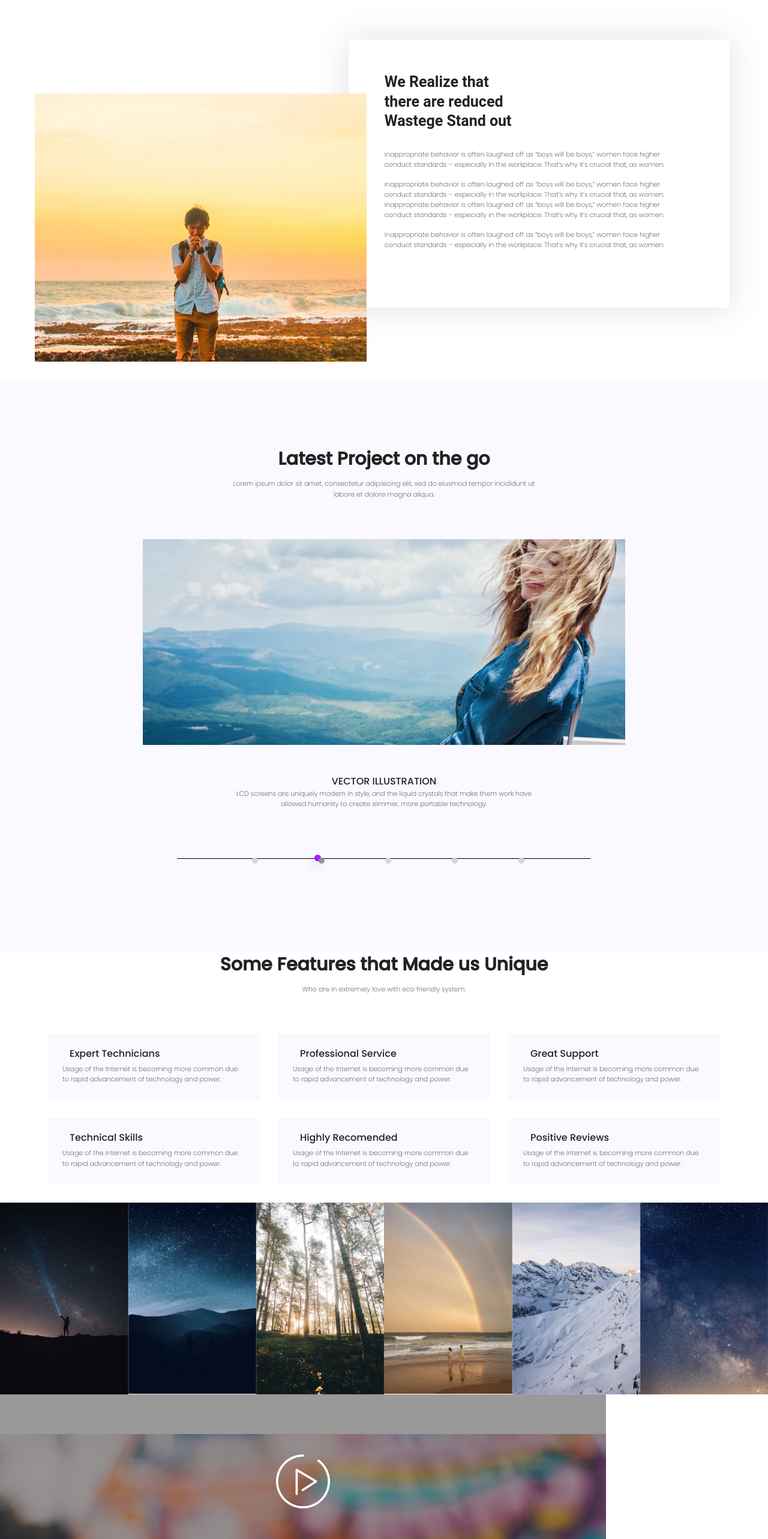
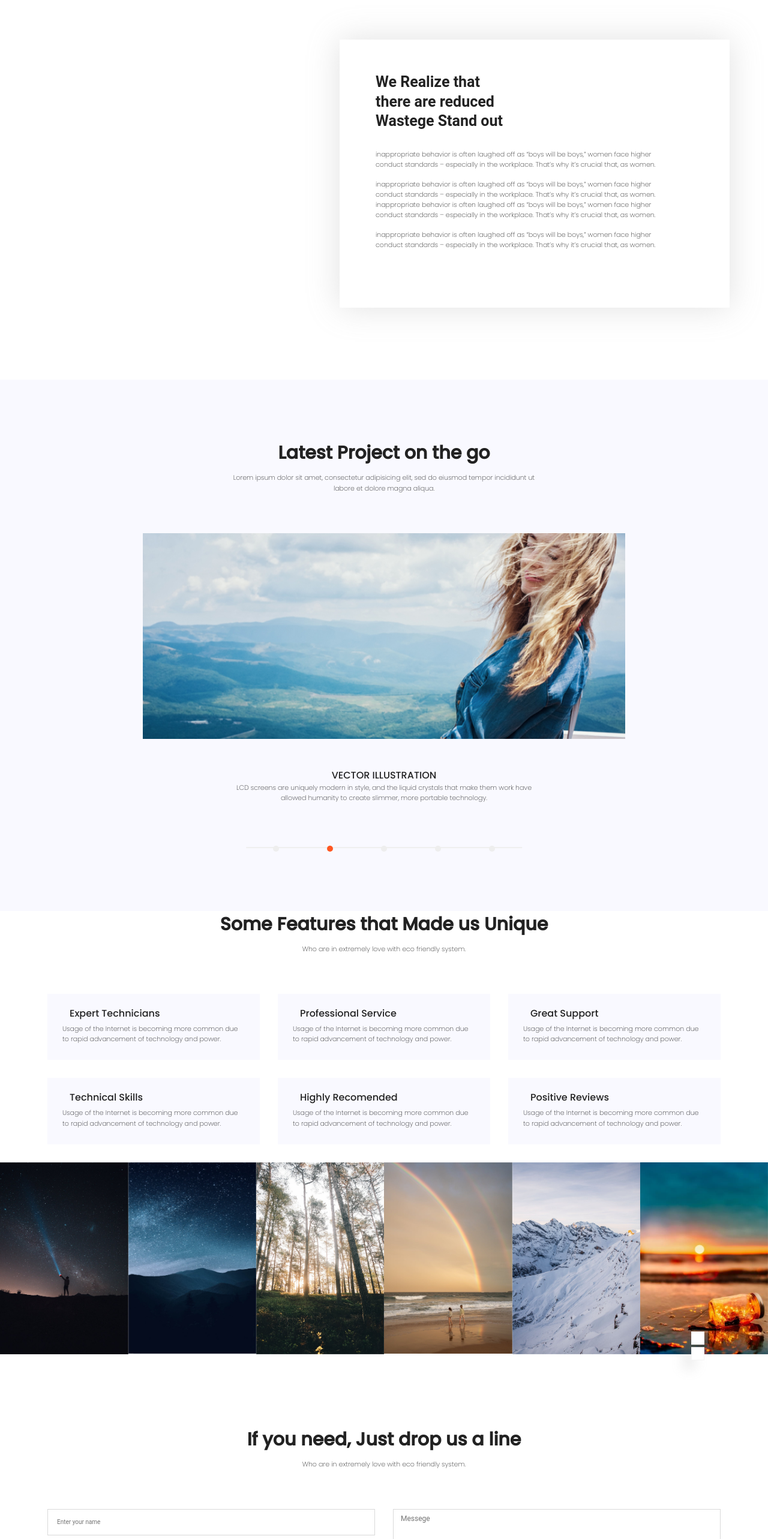
Before and after one commit to ElhamFadel/Travel-React-, a React (Create React App) app: page / in a window 1280 px wide. Shown: the part 1032-3598 px from the top of the page at 60% size. Built offline with nearby package versions, Linux system fonts and the light colour scheme.

Commit message:
Edit Image slider

```diff
--- a/src/componentHome/GalleryImage/index.js
+++ b/src/componentHome/GalleryImage/index.js
@@ -5,19 +5,36 @@ import Image3 from "../../assets/img/3.jpeg";
 import Image4 from "../../assets/img/4.jpeg";
 import Image5 from "../../assets/img/5.jpeg";
 import Image6 from "../../assets/img/6.jpeg";
+import Image8 from "../../assets/img/8.jpeg";
+import "./style.css";
 import OwlCarousel from "react-owl-carousel";
 import "owl.carousel/dist/assets/owl.carousel.css";
 import "owl.carousel/dist/assets/owl.theme.default.css";
 const options = {
-  items: 6,
   nav: true,
   autoplay: true,
   loop: true,
+  dots: false,
+  responsive: {
+    0: {
+      items: 1,
+    },
+    600: {
+      items: 3,
+    },
+    1000: {
+      items: 6,
+    },
+  },
+  navText: [
+    "<i class='lnr lnr-arrow-up'></i>",
+    "<i class='lnr lnr-arrow-down'></i>",
+  ],
 };
 function index() {
   return (
     <div>
-      <OwlCarousel className="owl-theme" {...options}>
+      <OwlCarousel className="owl-theme" items={6} {...options}>
         <div className="item">
           <img src={Image1} alt="image1" />
         </div>
@@ -32,6 +49,12 @@ function index() {
         </div>
         <div className="item">
           <img src={Image5} alt="image5" />
+        </div>
+        <div className="item">
+          <img src={Image6} alt="image6" />
+        </div>
+        <div className="item">
+          <img src={Image8} alt="image5" />
         </div>
         <div className="item">
           <img src={Image6} alt="image6" />
--- /dev/null
+++ b/src/componentHome/GalleryImage/style.css
@@ -0,0 +1,29 @@
+.owl-nav {
+    position: absolute;
+    left: 90%;
+    top: 85%;
+    display: flex;
+    flex-direction: column;
+}
+.owl-nav  button  {
+    margin: 0 !important;
+}
+.owl-nav  button:focus{
+    border-color: #f5f5f5;
+    outline: none;
+}
+
+.lnr-arrow-up, .lnr-arrow-down {
+    background-color: white;
+    box-shadow: -14.142px 14.142px 20px 0px rgba(157, 157, 157, 0.2);
+    padding: 14px;
+    color: #000;
+    font-weight: 500;
+    border: 1px solid #f5f5f5;
+    display: inline-flex;
+    margin: 0;
+    padding: 10px;
+}
+/* i.lnr.lnr-arrow-up{
+    transform: rotate(-180deg);
+} */
--- a/src/componentHome/SliderLatest/index.js
+++ b/src/componentHome/SliderLatest/index.js
@@ -84,7 +84,7 @@ function index() {
   );
 }
 const Section = styled.div`
-  padding: 110px 0 100px 0;
+  padding: 100px 0 45px 0;
   background-color: #f9f9ff;
   overflow: hidden;
 `;
--- a/src/componentHome/SliderLatest/style.css
+++ b/src/componentHome/SliderLatest/style.css
@@ -1,46 +1,35 @@
+.owl-theme .owl-dots .owl-dot span {
+  margin: 0px 40px;
+  background: #eeeeee;
+}
+.owl-theme .owl-dots .owl-dot.active span, .owl-theme .owl-dots .owl-dot:hover span {
+  background: #FF5722;
+}
+.owl-theme .owl-nav.disabled + .owl-dots {
+   margin-top: 0px;
+}
+
+
 .owl-dots::after {
-    content: " ";
-    border-bottom: 1px solid #000;
-    display: block;
-    position: absolute;
-    top: 0;
-    bottom: 0;
-    height: 2px;
-    width: 100%;
-}
- .owl-dots {
-    margin-top: 30px;
-    display: flex;
-    -webkit-justify-content: center;
-    justify-content: center;
-    position: relative;
-  }
-   .owl-dots:after {
   content: "";
-    top: 50%;
+  top: 98%;
   left: 50%;
   transform: translate(-50%, -50%);
   position: absolute;
-    width: 60%;
-    height: 1px;
+  width: 40%;
+  height: 1.5px;
   background: #eeeeee;
   z-index: -1;
 }
-   .owl-dots .owl-dot {
-    width: 11px;
-    height: 11px;
-    border-radius: 50%;
+
+
+   @media (max-width:635px) {
+    .owl-theme .owl-dots .owl-dot span {
+      margin: 0px 15px;
       background: #eeeeee;
-    margin: 0 50px;
   }
-
-  @media (max-width: 767px) {
-  .owl-dots .owl-dot {
-      margin: 0 15px;
+  .owl-dots::after {
+  top: 97%;
+  width: 45%;
   }
   }
-
-   .owl-dots .owl-dot.active {
-    background: #b01afe;
-    box-shadow: 0px 10px 20px 0px rgba(0, 0, 0, 0.2);
-  }
--- /dev/null
+++ b/src/componentHome/ourSelectionReasone/element.js
@@ -0,0 +1,35 @@
+import styled from "styled-components";
+import ImageAbout from "../../assets/img/about-img.jpg";
+export const Row = styled.div`
+  margin-top: 40px;
+  display: flex;
+  flex-wrap: nowrap;
+  margin-right: -15px;
+  margin-left: -15px;
+`;
+export const Section = styled.div`
+  padding: 120px 0;
+`;
+export const Column = styled.div`
+  flex: 50%;
+  max-width: 50%;
+  box-shadow: 0px 0px 50px 0px rgba(157, 157, 157, 0.3);
+  background: #fff;
+  padding: 55px 88px 80px 60px;
+  box-sizing: initial;
+`;
+export const WraperImage = styled.div`
+  flex: 50%;
+  max-width: 50%;
+  z-index: 2;
+  position: relative;
+  margin-top: 120px;
+  box-sizing: initial;
+`;
+export const Image = styled.div`
+  overflow: hidden;
+  display: inline-block;
+  max-width: 100%;
+  height: auto;
+  background-image: url(${ImageAbout});
+`;
--- a/src/componentHome/ourSelectionReasone/index.js
+++ b/src/componentHome/ourSelectionReasone/index.js
@@ -1,9 +1,8 @@
 import React from "react";
-import styled from "styled-components";
-import ImageAbout from "../../assets/img/about-img.jpg";
 import { Para, H2, H3 } from "../../component/Typography";
 import { RowHead } from "../../component/styles/GlobalStyle";
 import Container from "../../component/styles/Container";
+import { Section, Row, Column, Image, WraperImage } from "./element";
 function index() {
   return (
     <Section>
@@ -45,37 +44,5 @@ function index() {
     </Section>
   );
 }
-const Row = styled.div`
-  margin-top: 40px;
-  display: flex;
-  flex-wrap: nowrap;
-  margin-right: -15px;
-  margin-left: -15px;
-`;
-const Section = styled.div`
-  padding: 120px 0;
-`;
-const Column = styled.div`
-  flex: 60%;
-  max-width: 60%;
-  box-shadow: 0px 0px 50px 0px rgba(157, 157, 157, 0.3);
-  background: #fff;
-  padding: 55px 88px 80px 60px;
-`;
-const WraperImage = styled.div`
-  flex: 50%;
-  max-width: 50%;
-  z-index: 2;
-  position: relative;
-`;
-const Image = styled.div`
-  background-image: url(${ImageAbout});
-  width: 107%;
-  background-size: cover;
-  height: 100%;
-  z-index: 2;
-  margin-top: 90px;
-  position: absolute;
-  right: -30px;
-`;
+
 export default index;
--- a/src/pages/Home/index.js
+++ b/src/pages/Home/index.js
@@ -17,7 +17,7 @@ function index() {
       <SliderLatest />
       <Features />
       <GalleryImage />
-      <VideoSection />
+      {/* <VideoSection /> */}
       <Form />
       <Footer />
     </>
```
Also changed, not shown: src/assets/img/8.jpeg (added). Lines whose indentation alone changed are shown as unchanged.
